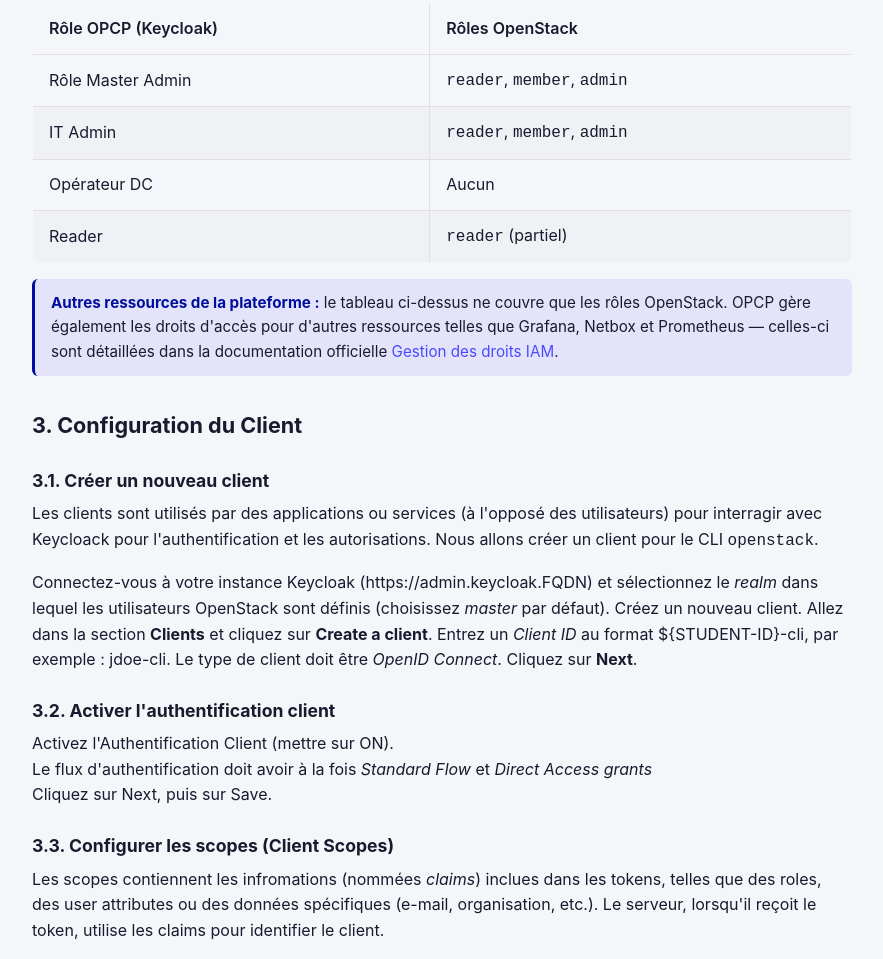
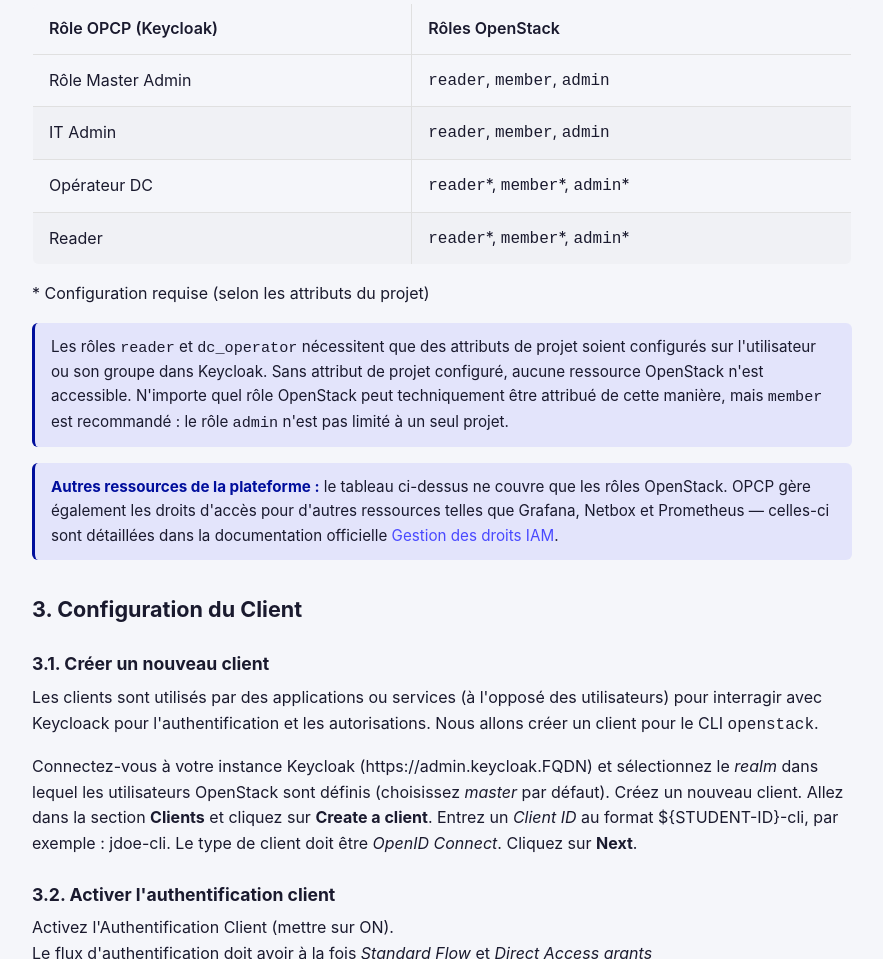
Before and after one commit to Sam9682/opcp-openstack-first-steps, a plain HTML site: page skillhub/fr/user-management.html in a window 1280 px wide. Shown: the part 2530-3489 px from the top of the page, without its empty margins (338-1221 px from the left). Drawn offline with Linux system fonts and the light colour scheme.

Commit message:
Updating keycloak - keystone role mapping

```diff
--- a/skillhub/fr/user-management.html
+++ b/skillhub/fr/user-management.html
@@ -112,14 +112,18 @@
           </tr>
           <tr>
             <td>Opérateur DC</td>
-            <td>Aucun</td>
+            <td><code>reader</code>*, <code>member</code>*, <code>admin</code>*</td>
           </tr>
           <tr>
             <td>Reader</td>
-            <td><code>reader</code> (partiel)</td>
+            <td><code>reader</code>*, <code>member</code>*, <code>admin</code>*</td>
           </tr>
         </tbody>
       </table>
+      <p>* Configuration requise (selon les attributs du projet)</p>
+      <div class="info-box">
+        Les rôles <code>reader</code> et <code>dc_operator</code> nécessitent que des attributs de projet soient configurés sur l'utilisateur ou son groupe dans Keycloak. Sans attribut de projet configuré, aucune ressource OpenStack n'est accessible. N'importe quel rôle OpenStack peut techniquement être attribué de cette manière, mais <code>member</code> est recommandé : le rôle <code>admin</code> n'est pas limité à un seul projet.
+      </div>
       <div class="info-box">
         <strong>Autres ressources de la plateforme :</strong> le tableau ci-dessus ne couvre que les rôles OpenStack. OPCP gère également les droits d'accès pour d'autres ressources telles que Grafana, Netbox et Prometheus — celles-ci sont détaillées dans la documentation officielle <a href="https://docs.ovhcloud.com/fr/guides/hosted-private-cloud/opcp/iam-rights-management" target="_blank">Gestion des droits IAM</a>.
       </div>
```
Also changed, not shown: skillhub/en/user-management.html (+6 -2 lines).
